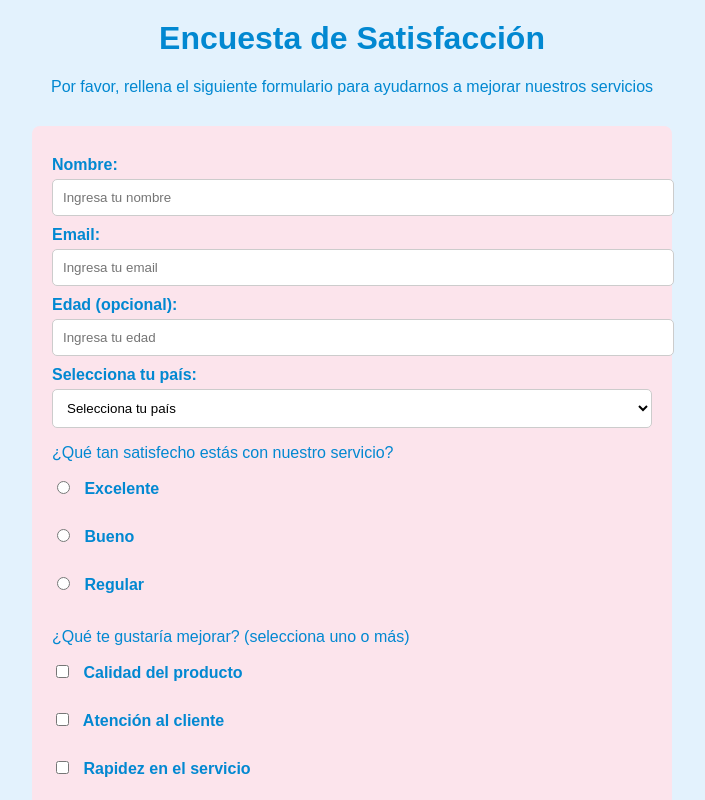
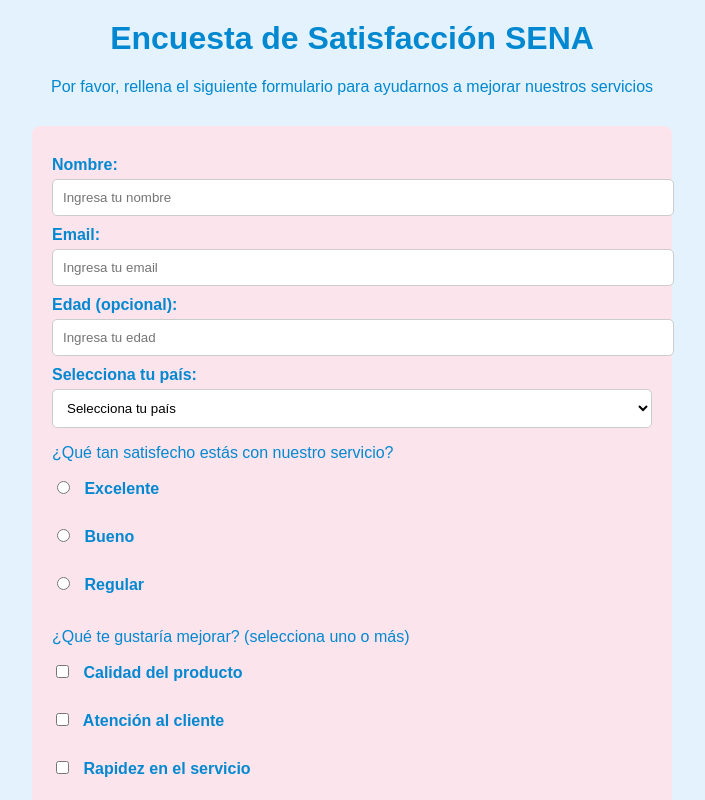
Before and after one commit to COSTOSEBASTIAN/Pagina_Costo, a plain HTML site: page index.html in a window 1280 px wide. Shown: the top 800 px of the page, without its empty margins (288-993 px from the left). Drawn offline with Linux system fonts and the light colour scheme.

Commit message:
CAMBIO TITULO

```diff
--- a/index.html
+++ b/index.html
@@ -18,7 +18,7 @@
 
     <main>
 
-        <h1 id="title">Encuesta de Satisfacción</h1>
+        <h1 id="title">Encuesta de Satisfacción SENA</h1>
 
         <p id="description">Por favor, rellena el siguiente formulario para ayudarnos a mejorar nuestros servicios</p>
 
```
